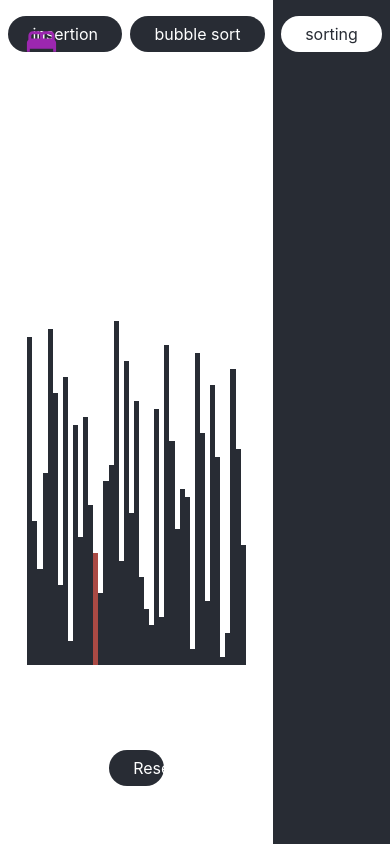
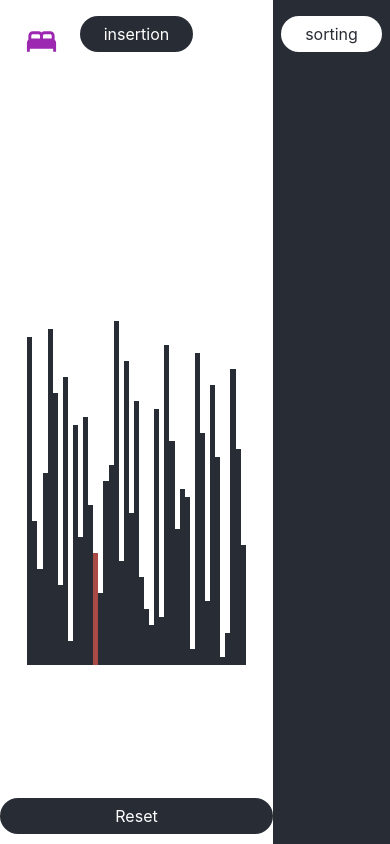
Before and after one commit to dylncheng/dc-cv, a Next.js app: page /projects/algorithm-visualization in a window 390 px wide. Built offline with nearby package versions, Linux system fonts and the light colour scheme.

Commit message:
responsive algorithm page test

```diff
--- a/data.js
+++ b/data.js
@@ -50,17 +50,17 @@ let data = {
             github:"https://github.com/dylncheng/productivity-app",
             link: "https://devpost.com/software/zen-mo"
         },
-        {
-            name: "Algorithm Visualization",
-            description: "easter egg :)",
-            image: '',
-            link: "/projects/algorithm-visualization"
-        }
+        // {
+        //     name: "Algorithm Visualization",
+        //     description: "easter egg :)",
+        //     image: '',
+        //     link: "/projects/algorithm-visualization"
+        // }
     ]
 };
 
 const algorithms = {
-    sorting: ["insertion", "bubble sort"],
+    sorting: ["insertion"],
     // pathfinding: ["dijkstra", "a* search algorithm", "d* algorithm"]
 }
 
--- a/pages/projects/algorithm-visualization/index.js
+++ b/pages/projects/algorithm-visualization/index.js
@@ -36,7 +36,7 @@ const Landing = () => {
 
 
     return(
-        <div className="App">
+        <main style={{height:'100vh'}}>
             <HomeButton></HomeButton>
             <div className="algorithms">
                 <Nav algorithm={sortingChecked?algorithms.sorting:algorithms.pathfinding} handleSortClick={handleSortClick}/>
@@ -48,7 +48,7 @@ const Landing = () => {
                     {/* <li><a href="#" onClick={pathfindingHandler} style={{opacity: `${pathfindingOpacity}`}}>pathfinding</a></li> */}
                 </ul>
             </div>
-        </div>
+        </main>
     );
 }
 
--- a/styles/globals.css
+++ b/styles/globals.css
@@ -181,10 +181,10 @@ a.reset{
   transition: all 0.3s ease;
 
   display: block;
-  position: relative;
-  top: 40%;
-  margin: 0 auto;
-  max-width: 20%;
+  position: absolute;
+  bottom: 10px;
+  left: 0;
+  right: 0;
 }
 
 #__next {
```
